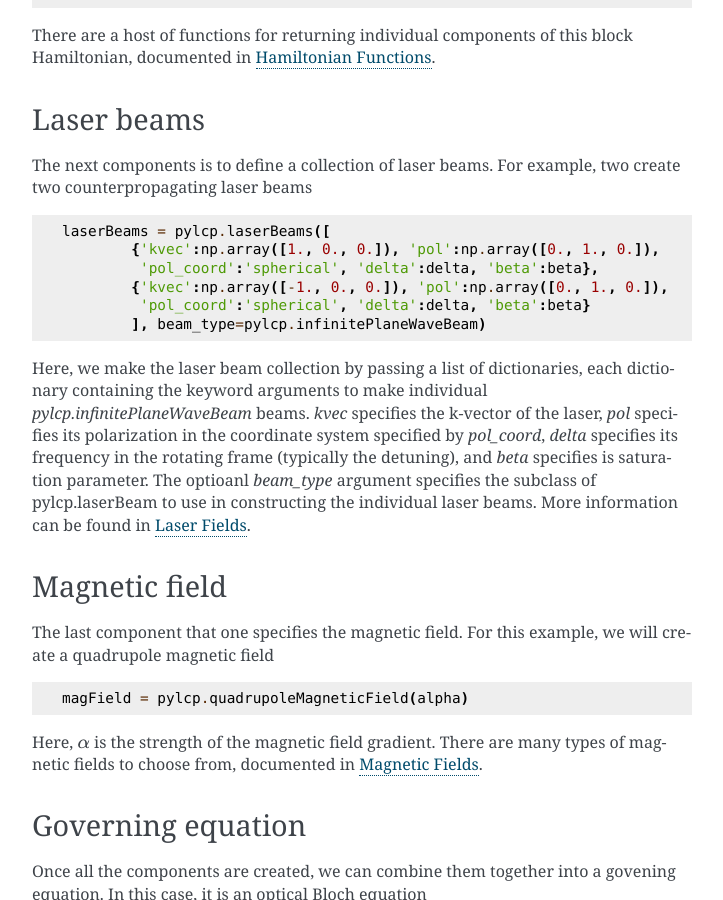
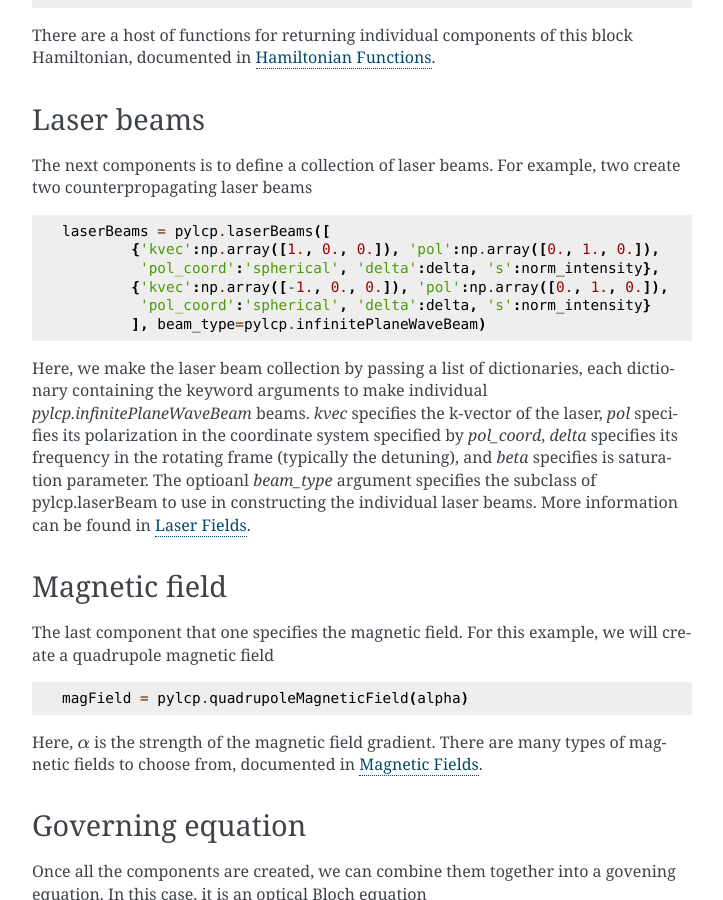
Before and after one commit to JQIamo/pylcp, a Sphinx documentation site: the page built from docs/getting_started.rst, in a window 1280 px wide and 900 px high, scrolled down 1124 px. Shown: the whole window, without its empty margins (388-1111 px from the left). Built offline with Sphinx 7.4.7, drawn with Linux system fonts in a browser that asks for light colours; pages that are not in the unit, such as notebooks, are missing from menus.

Commit message:
Fix outdated references to beta
SPE

```diff
--- a/docs/getting_started.rst
+++ b/docs/getting_started.rst
@@ -64,9 +64,9 @@ two create two counterpropagating laser beams ::
 
   laserBeams = pylcp.laserBeams([
           {'kvec':np.array([1., 0., 0.]), 'pol':np.array([0., 1., 0.]),
-           'pol_coord':'spherical', 'delta':delta, 'beta':beta},
+           'pol_coord':'spherical', 'delta':delta, 's':norm_intensity},
           {'kvec':np.array([-1., 0., 0.]), 'pol':np.array([0., 1., 0.]),
-           'pol_coord':'spherical', 'delta':delta, 'beta':beta}
+           'pol_coord':'spherical', 'delta':delta, 's':norm_intensity}
           ], beam_type=pylcp.infinitePlaneWaveBeam)
 
 Here, we make the laser beam collection by passing a list of dictionaries, each
```
Also changed, not shown: README.md (+2 -2 lines).
